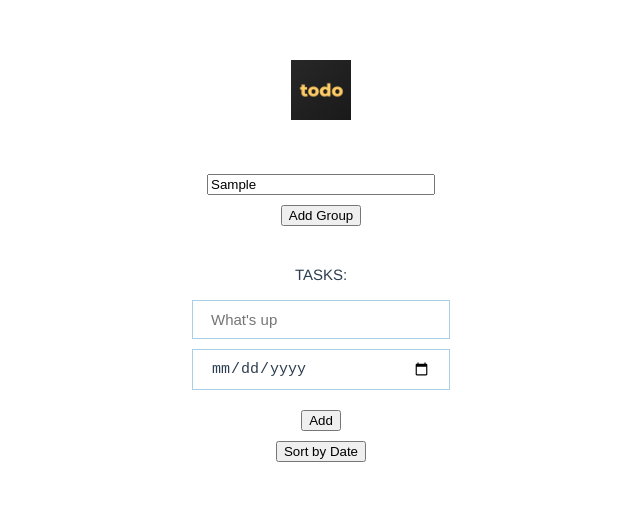
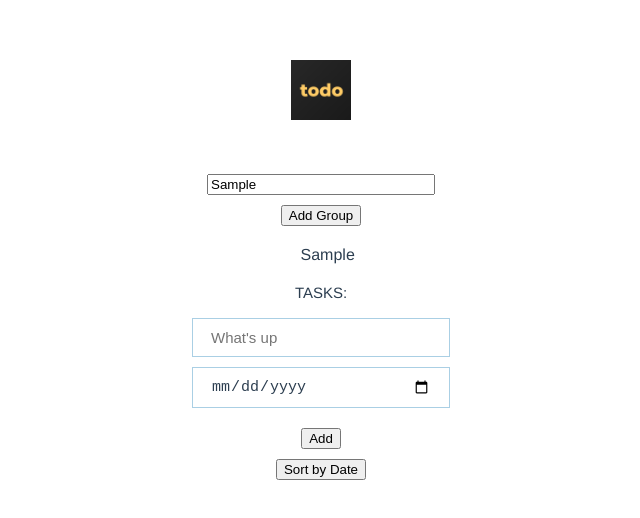
Before and after one commit to therajaryan/todo-vue, a Vue app: page / in a window 1280 px wide. Both pictures are taken after typing "Sample" into the empty fields and a click on the button "Add Group". Shown: the top 518 px of the page, without its empty margins (319-959 px from the left). Built offline with nearby package versions, Linux system fonts and the light colour scheme.

Commit message:
addGroup

```diff
--- a/src/components/groups.vue
+++ b/src/components/groups.vue
@@ -5,6 +5,13 @@
             <br>
             <button v-on:click.prevent="addGroup" style="margin:auto; margin-bottom:20px;">Add Group</button>
         </form>
+        <div v-for="g in groups" :key="g.id" class="" >
+            <div>
+                <div>
+                    {{g.id}} &nbsp;&nbsp; {{g.name}}
+                </div>
+            </div>
+        </div>
     </div>
 </template>
 
@@ -16,6 +23,7 @@ export default {
     data() {
         return{
             gName: '',
+            idForGroup: '',
             groups: [
             // {
             //   'id': 1,
@@ -27,7 +35,14 @@ export default {
     },
     methods: {
         addGroup(){
-
+            if(this.gName.trim().length == 0){
+                return
+            }
+            this.groups.push({
+              id: this.idForGroup,
+              name: this.gName,
+              open: false,
+            })
         },
     },
 }
```
